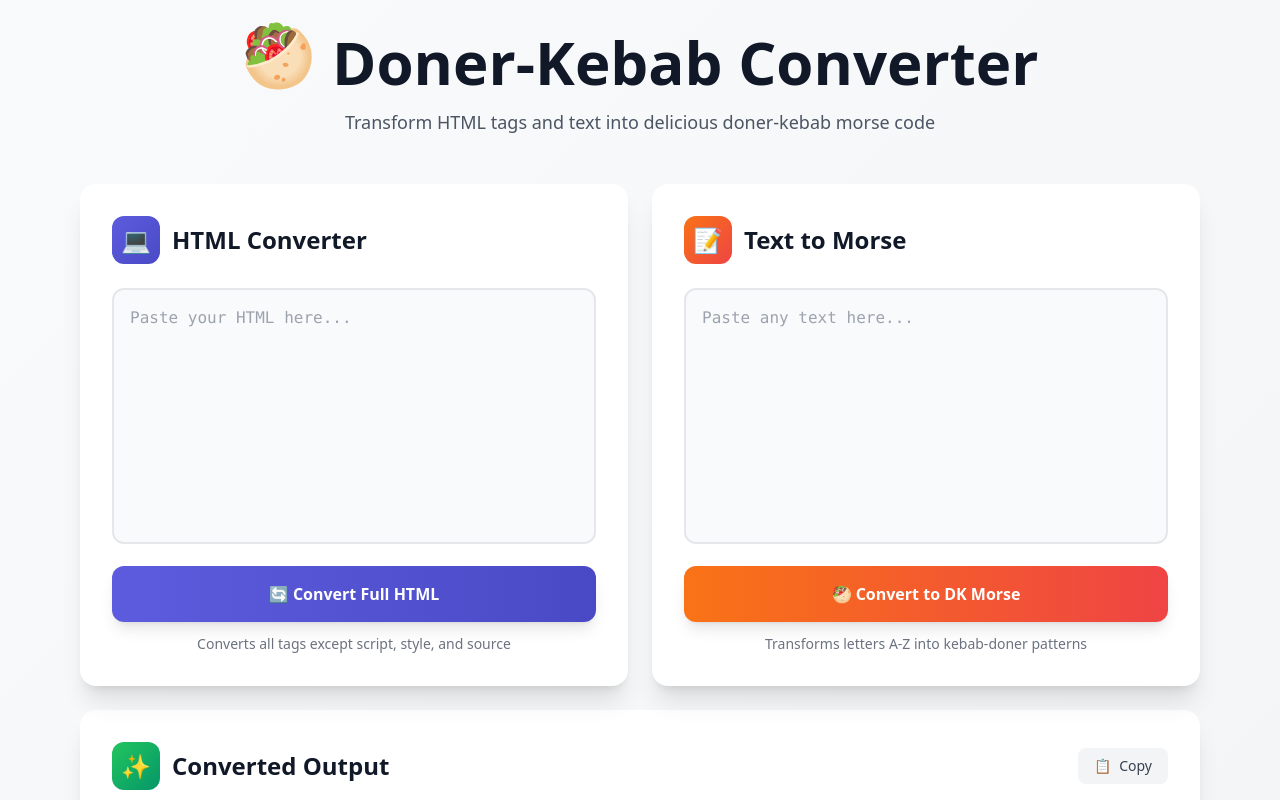
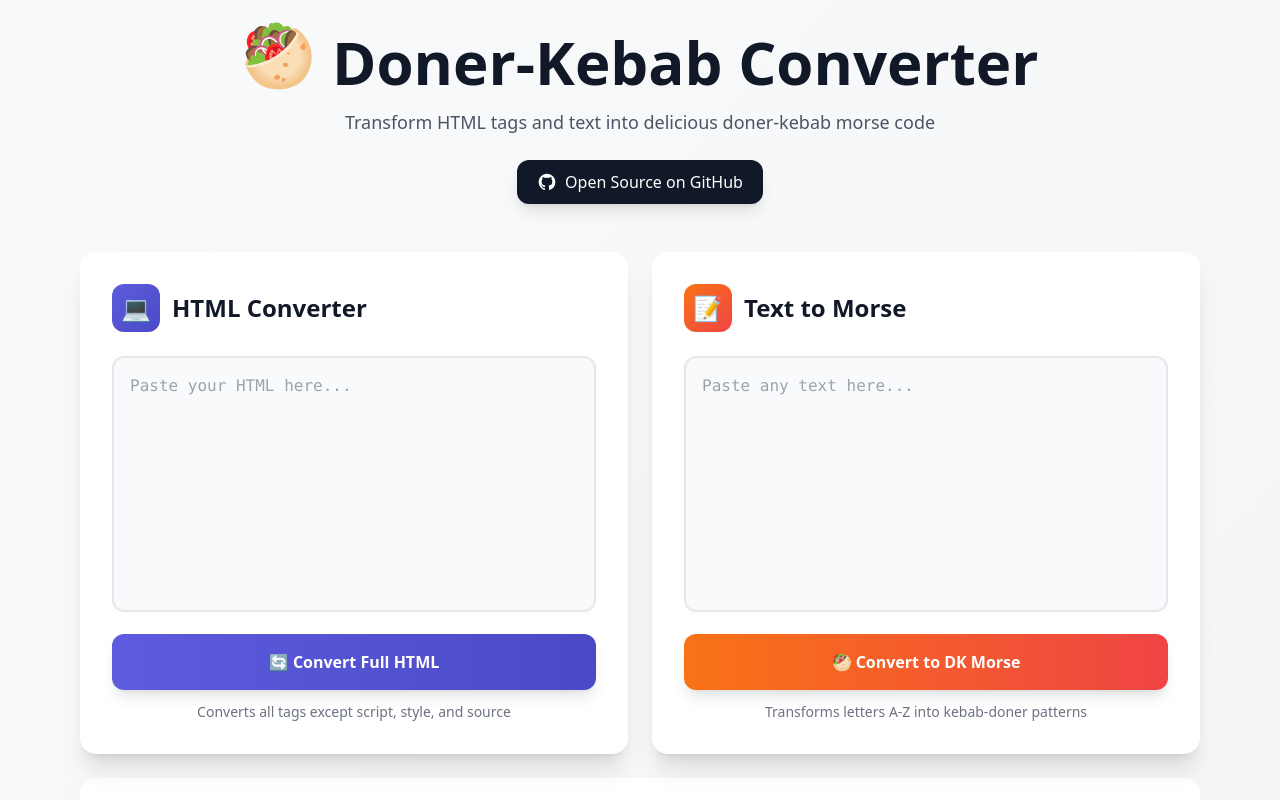
Before and after one commit to itsethemmiss/donerkebabhtml, a plain HTML site: page converter.html in a window 1280 px wide. Shown: the top 800 px of the page. Drawn offline with nearby package versions, Linux system fonts and the light colour scheme.

Commit message:
Update converter.html

```diff
--- a/converter.html
+++ b/converter.html
@@ -44,9 +44,22 @@
       <h1 class="text-5xl md:text-6xl font-bold text-gray-900 dark:text-white mb-4">
         <span class="emoji-float">🥙</span> Doner-Kebab Converter
       </h1>
-      <p class="text-lg text-gray-600 dark:text-gray-400">
+      <p class="text-lg text-gray-600 dark:text-gray-400 mb-6">
         Transform HTML tags and text into delicious doner-kebab morse code
       </p>
+
+      <!-- GitHub Button -->
+      <a
+        href="https://github.com/itsethemmiss/donerkebabhtml"
+        target="_blank"
+        rel="noopener noreferrer"
+        class="inline-flex items-center gap-2 px-5 py-2.5 bg-gray-900 dark:bg-gray-700 text-white rounded-xl hover:bg-gray-800 dark:hover:bg-gray-600 transition-all duration-200 shadow-lg hover:shadow-xl transform hover:scale-105 active:scale-95"
+      >
+        <svg class="w-5 h-5" fill="currentColor" viewBox="0 0 24 24" aria-hidden="true">
+          <path fill-rule="evenodd" d="M12 2C6.477 2 2 6.484 2 12.017c0 4.425 2.865 8.18 6.839 9.504.5.092.682-.217.682-.483 0-.237-.008-.868-.013-1.703-2.782.605-3.369-1.343-3.369-1.343-.454-1.158-1.11-1.466-1.11-1.466-.908-.62.069-.608.069-.608 1.003.07 1.531 1.032 1.531 1.032.892 1.53 2.341 1.088 2.91.832.092-.647.35-1.088.636-1.338-2.22-.253-4.555-1.113-4.555-4.951 0-1.093.39-1.988 1.029-2.688-.103-.253-.446-1.272.098-2.65 0 0 .84-.27 2.75 1.026A9.564 9.564 0 0112 6.844c.85.004 1.705.115 2.504.337 1.909-1.296 2.747-1.027 2.747-1.027.546 1.379.202 2.398.1 2.651.64.7 1.028 1.595 1.028 2.688 0 3.848-2.339 4.695-4.566 4.943.359.309.678.92.678 1.855 0 1.338-.012 2.419-.012 2.747 0 .268.18.58.688.482A10.019 10.019 0 0022 12.017C22 6.484 17.522 2 12 2z" clip-rule="evenodd" />
+        </svg>
+        <span class="font-medium">Open Source on GitHub</span>
+      </a>
     </div>
 
     <!-- Main Grid -->
```
